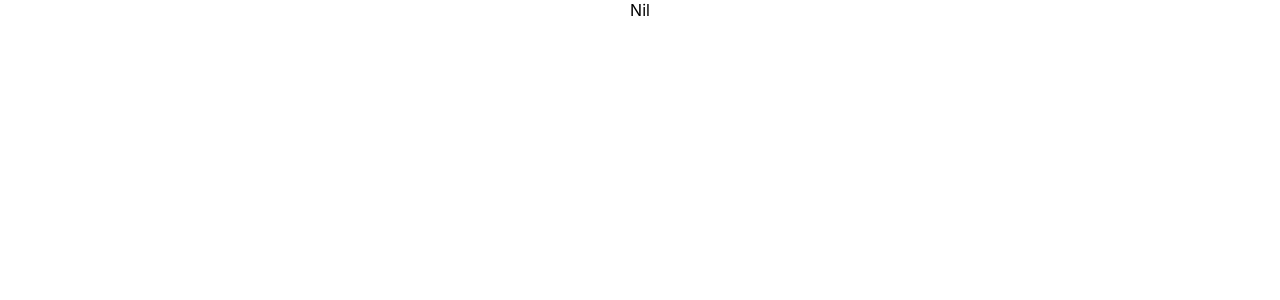
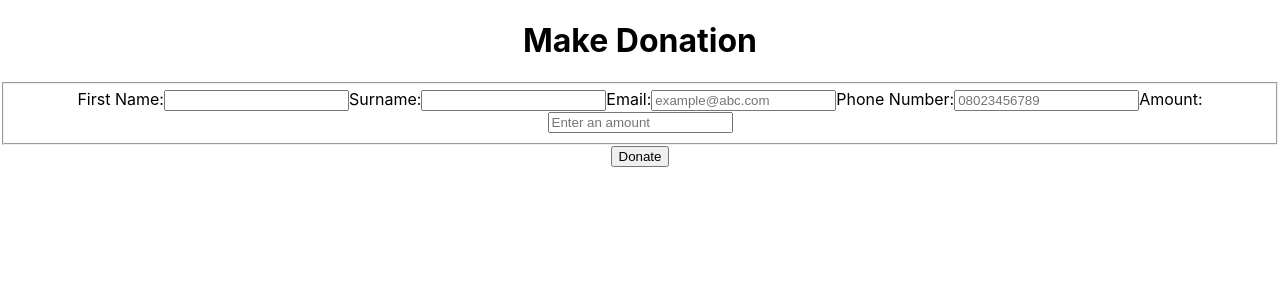
Before and after one commit to IsraelAdekanye/campaign-clent, a React (Create React App) app: page / in a window 1280 px wide. Shown: the top 300 px of the page. Built offline with nearby package versions, Linux system fonts and the light colour scheme.

Commit message:
added donation component

```diff
--- a/package.json
+++ b/package.json
@@ -8,6 +8,7 @@
     "@testing-library/user-event": "^13.5.0",
     "react": "^18.2.0",
     "react-dom": "^18.2.0",
+    "react-router-dom": "^6.4.3",
     "react-scripts": "5.0.1",
     "web-vitals": "^2.1.4"
   },
--- a/src/App.js
+++ b/src/App.js
@@ -1,10 +1,11 @@
-import logo from './logo.svg';
+//import { BrowserRouter, Routes,Route } from 'react-router-dom';
 import './App.css';
+import Donate from './components/Donate';
 
 function App() {
   return (
     <div className="App">
-      Nil
+      <Donate></Donate>
     </div>
   );
 }
--- a/src/components/Donate.js
+++ b/src/components/Donate.js
@@ -6,12 +6,12 @@ const Donate = () => {
     const [lastName, setLastName] = useState('');
     const [email, setEmail] = useState('');
     const [phoneNumber, setPhoneNumber] = useState('');
-    const [gender, setGender] = useState('');
+    const [amount, setAmount] = useState('');
     const [submitted, setStatus] = useState(false);
     const [uuid, setUUID] = useState(((Date.now().toString(36)).toUpperCase()))
 
 
-    const createAttendee = async(e)=> {
+    const makeDonation = async(e)=> {
         e.preventDefault()
         //(Date.now().toString(36) +'-'+ Math.random().toString(36).substring(2)).toUpperCase()
         setUUID((Date.now().toString(36)).toUpperCase());
@@ -20,10 +20,10 @@ const Donate = () => {
             headers: { 'Content-Type': 'application/json' },
             body: JSON.stringify(
                 {firstName, lastName, email,
-                phoneNumber, gender, uuid
+                phoneNumber, amount, uuid
             })
         }
-        await fetch(process.env.REACT_APP_REGISTER_URL, postParams)
+        await fetch(process.env.REACT_APP_DONATION_URL, postParams)
         .then(res => {
             if (res.status === 200) {
               setStatus(true)
@@ -35,12 +35,12 @@ const Donate = () => {
          })
     }
 
-    const registrationForm = () => {
+    const donationForm = () => {
       return(
 
         <div className='row'>
         <div className="col-md-12">
-        <form onSubmit={createAttendee}>
+        <form onSubmit={makeDonation}>
         <h1 className='registerH1'> Make Donation</h1>
         <fieldset>
 
@@ -59,6 +59,10 @@ const Donate = () => {
         <label>Phone Number:</label>
         <input type="tel" id="phone" name="phone" placeholder='08023456789' pattern="[0]{1}[0-9]{10}"
         onChange={e => setPhoneNumber(e.target.value.trim())} value={phoneNumber} required/>
+
+        <label>Amount:</label>
+        <input type="text" id="amount" name="user_email" placeholder='Enter an amount'
+        onChange={e => setAmount(e.target.value.trim())} value={amount} required/>
 
         </fieldset>
 
@@ -89,7 +93,7 @@ const Donate = () => {
       {submitted?
       successPage()
        :
-       registrationForm()
+       donationForm()
        }
     </div>
   );
```
Also changed, not shown: 2 other files (tests, documents, lock files or other folders).
